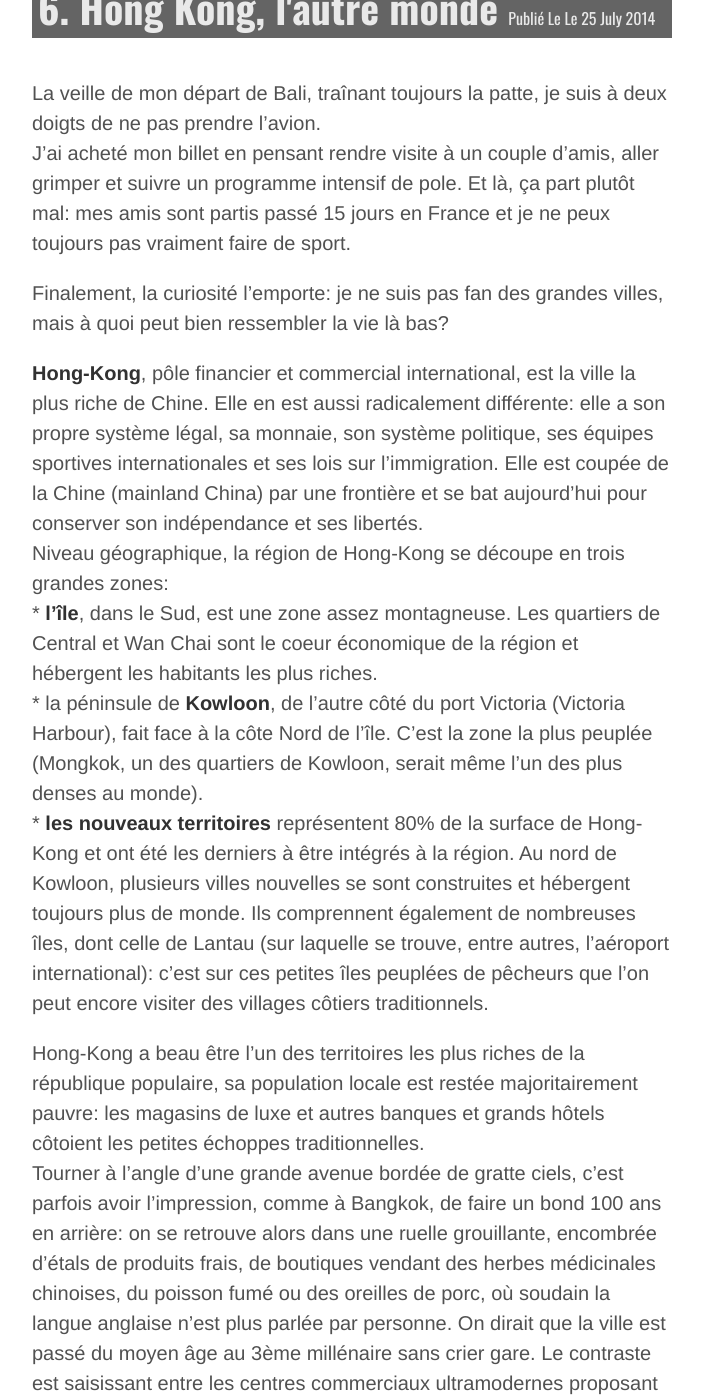
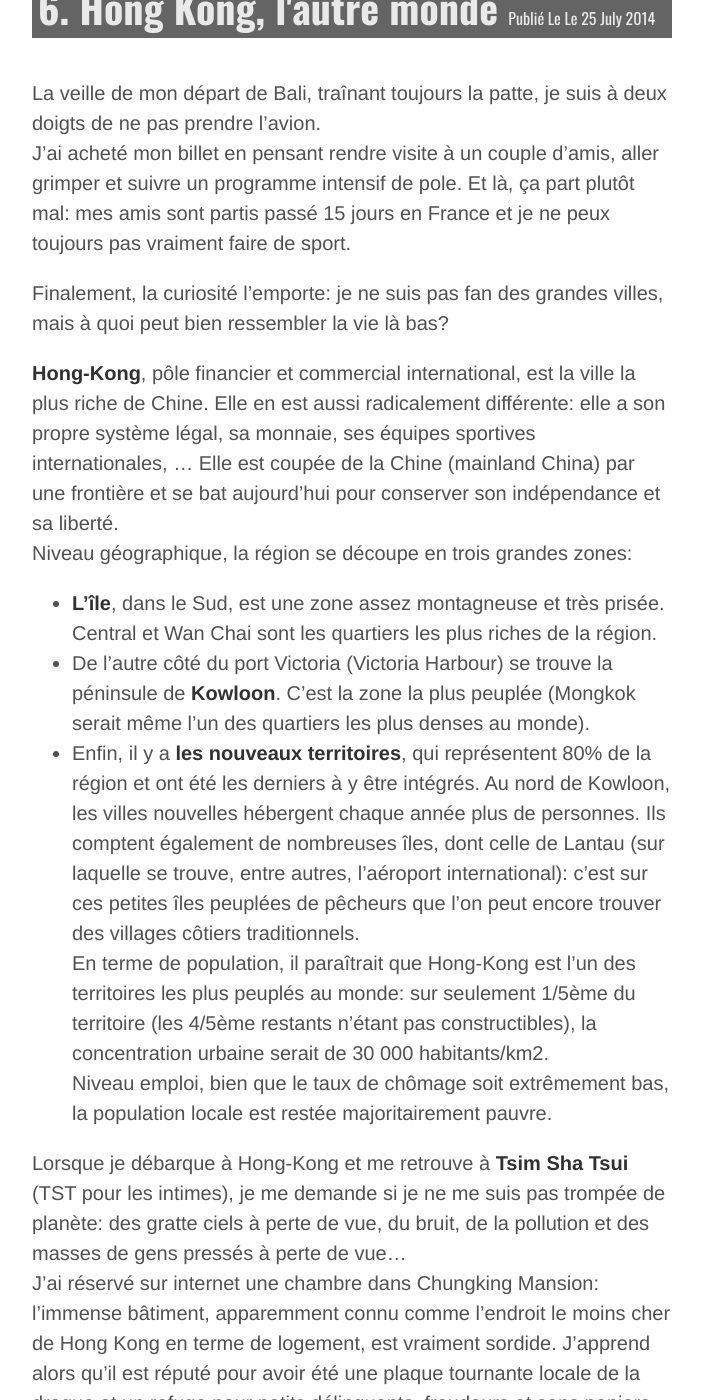
Before and after one commit to crossingborders/crossingborders.github.io, a Jekyll site: the page built from _posts/2014-07-25-Hong-Kong-autre-monde.md, in a window 1280 px wide and 1400 px high. Shown: the whole window, without its empty margins (288-991 px from the left). Built offline with Jekyll 4.4.1, drawn with Linux system fonts in a browser that asks for light colours; Markdown is read by kramdown in place of the engine named in the settings; some of the changed text lies outside the part shown.

Commit message:
Updated 2014-07-25-Hong-Kong-autre-monde.md

```diff
--- a/_posts/2014-07-25-Hong-Kong-autre-monde.md
+++ b/_posts/2014-07-25-Hong-Kong-autre-monde.md
@@ -11,58 +11,50 @@
 
 Finalement, la curiosité l'emporte: je ne suis pas fan des grandes villes, mais à quoi peut bien ressembler la vie là bas?
 
-**Hong-Kong**, pôle financier et commercial international, est la ville la plus riche de Chine. Elle en est aussi radicalement différente: elle a son propre système légal, sa monnaie, son système politique, ses équipes sportives internationales et ses lois sur l'immigration. Elle est coupée de la Chine (mainland China) par une frontière et se bat aujourd'hui pour conserver son indépendance et ses libertés.
-Niveau géographique, la région de Hong-Kong se découpe en trois grandes zones:
-	* **l'île**, dans le Sud, est une zone assez montagneuse. Les quartiers de Central et Wan Chai sont le coeur économique de la région et hébergent les habitants les plus riches.
-	* la péninsule de **Kowloon**, de l'autre côté du port Victoria (Victoria Harbour), fait face à la côte Nord de l'île. C'est la zone la plus peuplée (Mongkok, un des quartiers de Kowloon, serait même l'un des plus denses au monde).
-	* **les nouveaux territoires** représentent 80% de la surface de Hong-Kong et ont été les derniers à être intégrés à la région. Au nord  de Kowloon, plusieurs villes nouvelles se sont construites et hébergent toujours plus de monde. Ils comprennent également de nombreuses îles, dont celle de Lantau (sur laquelle se trouve, entre autres, l'aéroport international): c'est sur ces petites îles peuplées de pêcheurs que l'on peut encore visiter des villages côtiers traditionnels.
-
-Hong-Kong a beau être l'un des territoires les plus riches de la république populaire, sa population locale est restée majoritairement pauvre: les magasins de luxe et autres banques et grands hôtels côtoient les petites échoppes traditionnelles.
-Tourner à l'angle d'une grande avenue bordée de gratte ciels, c'est parfois avoir l'impression, comme à Bangkok, de faire un bond 100 ans en arrière: on se retrouve alors dans une ruelle grouillante, encombrée d'étals de produits frais, de boutiques vendant des herbes médicinales chinoises, du poisson fumé ou des oreilles de porc, où soudain la langue anglaise n'est plus parlée par personne. On dirait que la ville est passé du moyen âge au 3ème millénaire sans crier gare. Le contraste est saisissant entre les centres commerciaux ultramodernes proposant la dernière mode européenne et les marchés typiques où l'on peut acheter des vêtements chinois traditionnels.
-
-En terme de population, Hong-Kong est l'un des territoires les plus peuplés au monde. Si l'on tient compte du fait que, du fait des reliefs, seulement 1/5ème du territoire est constructible, la concentration urbaine atteint en moyenne plus de 30 000 habitants/km2!
-Niveau emploi, une économie libérale et une fiscalité attractive font que le taux de chômage y est extrêmement bas.
+**Hong-Kong**, pôle financier et commercial international, est la ville la plus riche de Chine. Elle en est aussi radicalement différente: elle a son propre système légal, sa monnaie, ses équipes sportives internationales, ... Elle est coupée de la Chine (mainland China) par une frontière et se bat aujourd'hui pour conserver son indépendance et sa liberté.
+Niveau géographique, la région se découpe en trois grandes zones:
+* **L'île**, dans le Sud, est une zone assez montagneuse et très prisée. Central et Wan Chai sont les quartiers les plus riches de la région.
+* De l'autre côté du port Victoria (Victoria Harbour) se trouve la péninsule de **Kowloon**. C'est la zone la plus peuplée (Mongkok serait même l'un des quartiers les plus denses au monde).
+* Enfin, il y a **les nouveaux territoires**, qui représentent 80% de la région et ont été les derniers à y être intégrés. Au nord de Kowloon, les villes nouvelles hébergent chaque année plus de personnes. Ils comptent également de nombreuses îles, dont celle de Lantau (sur laquelle se trouve, entre autres, l'aéroport international): c'est sur ces petites îles peuplées de pêcheurs que l'on peut encore trouver des villages côtiers traditionnels.
+En terme de population, il paraîtrait que Hong-Kong est l'un des territoires les plus peuplés au monde: sur seulement 1/5ème du territoire (les 4/5ème restants n'étant pas constructibles), la concentration urbaine serait de 30 000 habitants/km2.
+Niveau emploi, bien que le taux de chômage soit extrêmement bas, la population locale est restée majoritairement pauvre.
 
 Lorsque je débarque à Hong-Kong et me retrouve à **Tsim Sha Tsui** (TST pour les intimes), je me demande si je ne me suis pas trompée de planète: des gratte ciels à perte de vue, du bruit, de la pollution et des masses de gens pressés à perte de vue...
-J'ai réservé sur internet une chambre dans Chungking Mansion, qui se révele etre l'endroit le plus sordide que je n'ai jamais vu.
-Le bâtiment, sensé être résidentiel, est apparemment connu des touristes comme l'un des endroits les moins chers de Hong Kong en terme de logement.
-On y trouve, en plus des innombrables guesthouses, des restaurants Indiens, des bistros Africains, des vendeurs de téléphones portables et des offices de change.
-La population qui fréquente ce bâtiment est principalement composée de minorités ethniques venant du Sud de l'Asie (Indiens, Népalais, Pakistanais, Sri Lankais,...), du Moyent Orient ou du Nigéria. Il y aurait 4000 personnes vivant dans ce seul bâtiment!
-En plus de présenter des risques certains en cas d'incendie, l'endroit est également réputé pour avoir été une plaque tournante locale de la drogue et un refuge pour petits délinquants, fraudeurs et sans papiers.
-Arrivée au 16ème étage par un petit ascenseur bondé surveillé par caméra, je me retrouve dans une chambre minuscule: à peine la place pour un lit, un mini frigo et un "placard" dans lequel se trouve la douche/WC. L'endroit est à peu près propre, internet fonctionne. Ca ira, au moins ça me fera des souvenirs!
+J'ai réservé sur internet une chambre dans Chungking Mansion: l'immense bâtiment, apparemment connu comme l'endroit le moins cher de Hong Kong en terme de logement, est vraiment sordide. J'apprend alors qu'il est réputé pour avoir été une plaque tournante locale de la drogue et un refuge pour petits délinquants, fraudeurs et sans papiers. Outre les innombrables guesthouses, j'y trouve des restaurants Indiens, des bistros Africains, des vendeurs de téléphones portables, des offices de change...
+Arrivée au 16ème étage par un petit ascenseur bondé surveillé par caméra, je me retrouve dans une chambre minuscule: à peine la place pour un lit, un mini frigo et un "placard" en guise de salle de bain. L'endroit est à peu près propre, internet fonctionne. Ca ira, au moins ça me fera des souvenirs!
 
 Une fois mon sac posé, je vais faire un tour dans le quartier et tombe sur le Kowloon park, dans lequel je me précipite pour y trouver un peu de tranquilité. A peine arrivée, j'étouffe déjà: il y a trop de tout. Trop de magasins de luxe, trop de bruit, trop de gens, trop de béton. Je me demande comment je vais survivre dans cette jungle urbaine pendant tout un mois!
-Je suis à peu près là de mes réflexions lorsque je reçois un message de mes amis: "un de nos potes occupe notre appartement le temps de notre voyage. Il y a deux chambres, si tu veux tu peux rester là bas toi aussi jusqu'à notre retour!". La gentillesse de leur invitation me touche beaucoup. Après ces deux mois de vie nomade, je vais pouvoir poser mon sac dans un endroit calme, intime, accueillant et, comble de chance, très bien situé.
+Je suis à peu près là de mes réflexions lorsque je reçois un message de mes amis: "un pote occupe notre appartement en notre absence. Il y a deux chambres, si tu veux tu peux t'installer jusqu'à notre retour!". La gentillesse de leur invitation me touche beaucoup: après ces deux mois de vie nomade, je vais pouvoir poser mon sac dans un endroit calme, intime, accueillant et, comble de chance, très bien situé.
 
 Mon "colocataire" se révèle une vraie perle! Londonien d'origine hongkongaise, passionné de snowboard, c'est un personnage toujours plein d'idées, patient, philosophe, gourmand et très disponible.
 Il me fait visiter quelques uns des quartiers de la ville, comme **Mongkok**, **Central** ou **Causeway Bay**, et s'amuse de mon air effaré à la vue de ces flots incessants de gens.
 Il me fait gouter des plats typiques à **Yuen Long** (réputé pour sa gastronomie de rue): boulettes de poisson, soupes, boissons et autres plats inconnus et savoureux se succèdent.
 Il prend le temps de me faire découvrir les villages de ses parents, aux rues très étroites et tortueuses, à quelques kilomètres de la frontière chinoise. Il me fait visiter le temple traditionnel dans lequel sont inscrits les noms de ses ancêtres et me raconte comment était la vie à l'époque de ses grands parents.
 Il m'emmène dans des restaurants et cantines typiques aux entrées discrètes, que je n'aurai pas pu trouver toute seule et où je suis là seule occidentale. Là encore, je goûte tout un tas de plats traditionnels à l'aspect plus ou moins étrange, mais toujours délicieux.
-Il m'accompagne au **monastère de Chi Lin** et au **temple Sik Sik Yuen Wong Tai Sin** (qu'il ne connaissait pas), dans Kowloon city.
-Il organise une petite virée entre amis à une fête mensuelle organisée par/pour les expatriés vivant à Hong Kong et qui, parce qu'on est mi-juillet, aura pour thème les chansons françaises (le **French Botellon**).
+Il m'accompagne au **monastère de Chi Lin** et au **temple Sik Sik Yuen Wong Tai Sin**, dans Kowloon city.
+Il va même jusqu'à organiser une petite virée à la fête mensuelle organisée par/pour les expatriés vivant à Hong Kong et qui, parce qu'on est mi-juillet, aura pour thème les chansons françaises (le **French Botellon**).
 Quelle chance j'ai eu de le rencontrer!
 
 En parallèle de ces visites guidées, je continue d'arpenter les rues de la ville:
 
-Dans **TST**, je longe l'avenue des stars, copie locale de celle d'Hollywood et dont l'attraction principale est la statue de Bruce Lee.
-Depuis cette promenade, qui se trouve sur les quais du Victoria Harbour, je profite à la nuit tombée du spectacle musical et lumineux organisé par la ville, en accord avec certains gratte ciels. Il est largement moins spectaculaire que celui que j'ai eu la chance de voir à Singapour, mais attire néanmoins un grand nombre de spectateurs.
+Dans **TST**, je longe l'avenue des stars, copie locale de celle d'Hollywood et dont l'attraction principale est la statue de Bruce Lee. Depuis cette promenade le long des quais du Victoria Harbour, je profite à la nuit tombée du spectacle musical et lumineux organisé par la ville, en accord avec certains gratte-ciels. Il est largement moins spectaculaire que celui que j'ai eu la chance de voir à Singapour, mais attire quand même un grand nombre de spectateurs.
 
 Dans le quartier de **Yau Ma Tei**, je tombe sur un marché aux fruits superbe et mange un morceau dans un des boui-bouis du marché de nuit de Temple street sous les regards bienveillants d'un vieux serveur chinois, visiblement heureux qu'une étrangère s'intéresse à la cuisine locale.
 
-A **Mongkok**, je m'organise une journée dont le thème est "les marchés": ladies market, marché aux poissons, aux fleurs puis aux oiseaux. J'en sors bouleversée.
-	* Au détour d'un stand sur un marché, je tombe sur des filets remplis de crapauds 		vivants (ou presque) entassés les uns sur les autres.
-	* Les poissons destinés aux aquariums sont vendus dans de minuscules sacs en 		  plastiques pendus en plein soleil aux portes des échoppes et ne peuvent pas 		  bouger une nageoire.
-	* Les oiseaux, eux, sont entassés dans de petites cages et ne peuvent pas déplier 		une aile.
-	* Les insectes destinés à servir de repas aux poissons et oiseaux, sont vendus 		  vivants dans des sacs plastique et meurent lentement à mesure que les heures 		  passent.
-Cette façon de traiter des êtres vivants me choque, mais à mesure que j'y réfléchis, je crois comprendre: **la vieille génération de chinois que je croise dans la rue a les traits marqués des gens qui ont eu la vie rude, très rude**. La plupart travaille malgré leur âge avancé et exerce des métiers physiques, difficiles et ingrats. Certains même ne me semblent survivre qu'à force de volonté et d'acharnement. Ceux qui ont des handicaps physiques ou des maladies visiblement non traitées (par manque d'argent ou par fierté?) ne sont pas épargnés.
-Dans ces conditions, comment leur en vouloir de traiter des animaux avec si peu d'empathie et de commisération?
+A **Mongkok**, je m'organise une journée "marchés" (ladies market, marché aux poissons, aux fleurs puis aux oiseaux) dont je sors bouleversée:
+* Au détour d'un stand, je suis tombée sur des filets remplis de crapauds vivants (ou presque) entassés les uns sur les autres et visiblement destinés à la consommation.
+* Je découvre que les poissons destinés aux aquariums sont vendus dans de minuscules sacs en plastiques pendus en plein soleil aux portes des échoppes et ne peuvent pas bouger une nageoire.
+* Les oiseaux, eux, sont entassés dans de petites cages et ne peuvent pas déplier une aile.
+* Les insectes destinés à servir de repas aux poissons et oiseaux, sont vendus vivants dans des sacs plastique et meurent lentement à mesure que les heures passent.
+Cette façon de traiter des êtres vivants me choque, mais à bien y réfléchir, il suffit d'observer les conditions de vie de la population locale pour comprendre: la vieille génération de chinois que je croise dans la rue a les traits marqués des gens qui ont eu la vie rude, très rude. La plupart travaille malgré leur âge avancé et exerce des métiers physiques, difficiles et ingrats. Certains même ne me semblent survivre qu'à force de volonté et d'acharnement. Ceux qui ont des handicaps physiques ou des maladies visiblement non traitées (par manque d'argent ou par fierté?) ne sont pas épargnés. Dans ces conditions, comment leur en vouloir de traiter des animaux avec si peu d'empathie et de commisération?
 
 Sur **l'île** de Hong-Kong, je passe une après-midi à circuler d'Est en Ouest dans des tram mythiques d'un autre temps.
 Le contraste entre les quartiers traditionnels de **Kennedy Town** ou **Sai Wan** et les centres commerciaux de luxe démesurés de **Central** est sidérant. Je m'arrête à **Sheung Wan** le temps de visiter le **temple Man Mo** et de prendre quelques photos d'une exposition de Panda qui a lieu au **PMQ**, un bâtiment anciennement occupé par la police et transformé depuis en centre culturel.
+
+Comme à Bangkok, j'ai l'impression que la ville est passé du moyen âge au 3ème millénaire sans crier gare: le contraste est saisissant entre ces gigantesques centres commerciaux ultramodernes proposant la dernière mode européenne et les petits marchés traditionnels. Je tourne ainsi à l'angle d'une grande avenue bordée de gratte ciels, magasins de luxe, banques et grands hôtels et me retrouve soudain dans une ruelle grouillante, encombrée d'étals de produits frais, de petites échoppes traditionnelles vendant herbes médicinales chinoises, poisson fumé ou oreilles de porc, où plus personne ne parle anglais.
 
 Une fois mes amis rentrés de France, je passe les quelques jours qui me restent en leur compagnie et alterne entre préparation de ce blog et petites séances de pole lorsqu'ils travaillent, et entre séances de grimpe et bons petits restos une fois leur journée terminée.
 Eux aussi ont le coeur sur la main et un sens de l'humour certain, la fin de mon séjour se déroule de la façon la plus agréable.
 Nous trinquons le dernier soir du haut d'une des plus hautes tours de la ville: la vue sur Hong-Kong, ses grattes-ciels illuminés et son port est magnifique, c'est l'endroit parfait pour dire au revoir à la ville.
 
-Je quitte Hong-Kong sans avoir eu le temps de tout voir: **encore un endroit que je quitte en me disant qu'il faudra que je revienne**. J'ai bien fait de venir!
+Je quitte Hong-Kong sans avoir eu le temps de tout voir: encore un endroit que je quitte en me disant qu'il faudra que je revienne. J'ai bien fait de venir!
```
